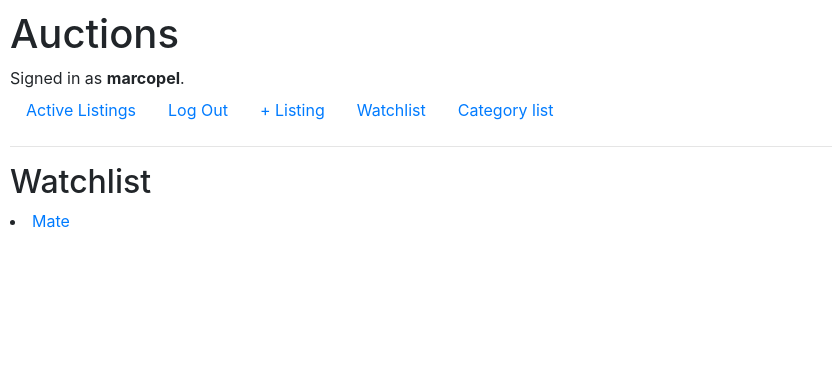
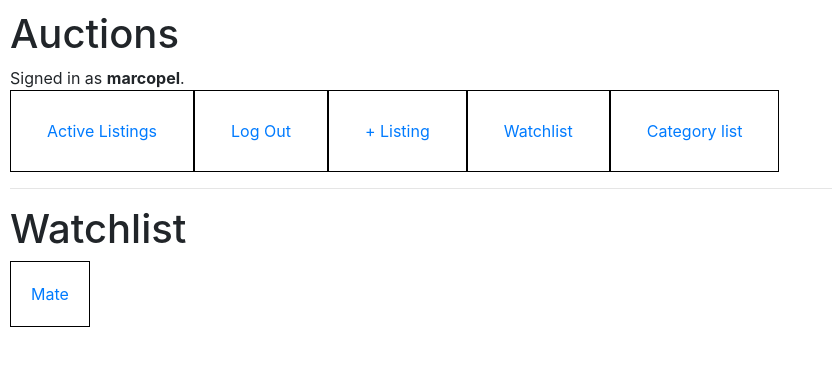
Before and after one commit to mpellino/commerce, a Django app: page /wishlist in a window 1280 px wide. Shown: the top 366 px of the page, without its empty margins (0-832 px from the left). Run offline with Django 3.2, Linux system fonts and the light colour scheme; a user stored in the database is signed in; data comes from the database, SQL or seed files in the repository; both versions use the stored data as it was after the commit; some libraries are stand-ins or nearby versions.

Commit message:
Few styling change.

```diff
--- a/auctions/forms.py
+++ b/auctions/forms.py
@@ -1,6 +1,7 @@
 from django import forms
 from django.core.exceptions import ValidationError
 from django.forms import ModelForm
+from django.forms import Textarea
 from django.utils.translation import ugettext_lazy as _
 
 from .models import AuctionListing
@@ -21,7 +22,12 @@ class AddListingForm(ModelForm):
         exclude = ('sold', 'user',)
         widgets = {
             'category': forms.Select(choices = choice_list, attrs={'class': 'form-control'}),
+            'description': Textarea(attrs={'cols': 30, 'rows': 5}),
         }
+        labels = {
+            'description': _('Description'),
+        }
+
 
 class AddCommentForm(ModelForm):
     class Meta:
--- a/auctions/models.py
+++ b/auctions/models.py
@@ -18,7 +18,7 @@ class Category(models.Model):
 
 class AuctionListing(models.Model):
     product = models.CharField(max_length=255)
-    description = models.TextField(default="none")
+    description = models.TextField(null=True, blank=True)
     category = models.CharField(max_length=255)
     initial_price = models.PositiveIntegerField(default=0)
     sold = models.BooleanField(default=False)
--- a/auctions/static/auctions/styles.css
+++ b/auctions/static/auctions/styles.css
@@ -1,3 +1,9 @@
 body {
     padding: 10px;
 }
+
+li {
+        display:inline-block;
+        border:1px solid #000;
+        padding:20px;
+}
--- a/auctions/templates/auctions/index.html
+++ b/auctions/templates/auctions/index.html
@@ -12,6 +12,7 @@
                 width = 250>
             {% endif %}
         {% endif %}
+    <hr>
     {% endfor %}
 
     {% for listing in products %}
--- a/auctions/templates/auctions/listing_detail.html
+++ b/auctions/templates/auctions/listing_detail.html
@@ -14,7 +14,9 @@
     <h2>{{listing.product}} by: {{listing.user}}</h2>
     <small>Description: {{listing.description}}</small> <br>
     <small>Category: {{listing.category}}</small> <br>
-    <small>Starting Price: {{listing.initial_price}}</small>
+    <small>Starting Price: {{listing.initial_price}}</small> <br>
+
+    <small>Current bid: {{last_bid}} </small>
 
 
 
@@ -22,7 +24,7 @@
     {% if listing.user.id == user.id%}
         <a href="{% url 'close_bid' listing.id %}" class="btn btn-secondary" >Close Bid</a>
     {% endif %}
-        <a href="{% url 'wishlist_add' listing.pk %}" class="btn btn-secondary">Add to wishlist</a>
+        <a href="{% url 'wishlist_add' listing.pk %}" class="btn btn-secondary">Add/Remove to Watchlist</a>
     <a href="{% url 'bid_add' listing.pk %}"class="btn btn-secondary" >Bid for this product</a>
     <br/>
     {% if not listing.bid.all %}
--- a/auctions/templates/auctions/wishlist.html
+++ b/auctions/templates/auctions/wishlist.html
@@ -2,10 +2,10 @@
 
 {% block body %}
 
-<h2>Watchlist</h2>
+<h1>Watchlist</h1>
 
 {% if not wishlist_objects %}
- <h1>There is someting here</h1>
+ <p>No listing saved in the watchlist</p>
 {% endif %}
 
 {% if wishlist_objects %}
--- a/auctions/views.py
+++ b/auctions/views.py
@@ -8,6 +8,7 @@ from django.db import IntegrityError
 from django.db.models import Max
 from django.http import HttpResponse
 from django.http import HttpResponseRedirect
+from django.http import Http404
 from django.shortcuts import render
 from django.urls import reverse
 
@@ -85,19 +86,26 @@ def index(request):
 def listing_detail(request, listing_id): #TODO: ADD CLOSING BID LOGIC HERE
     # print(listing_id)
     listing = AuctionListing.objects.get(id=listing_id)
+    try:
+        last_bid = Bid.objects.filter(product=listing).latest('value')
+    except:
+        last_bid = 0
     print(listing)
     if listing.sold == True:
-        bid = Bid.objects.filter(product=listing).latest('value')
-        if request.user == bid.author:
+        last_bid = Bid.objects.filter(product=listing).latest('value')
+        print(last_bid)
+        if request.user == last_bid.author:
             message = "Congratulation, you won the bid!"
             return render(request, "auctions/listing_detail.html", {
                 "listing": listing,
-                "message": message
+                "message": message,
+
             })
 
         #higher_bid = Bid.objects.filter(product=product).order_by('-value').values_list('value', flat=True)
     return render(request, "auctions/listing_detail.html", {
-        "listing": listing
+        "listing": listing,
+        "last_bid": last_bid,
     })
 
 
```
Also changed, not shown: db.sqlite3.
